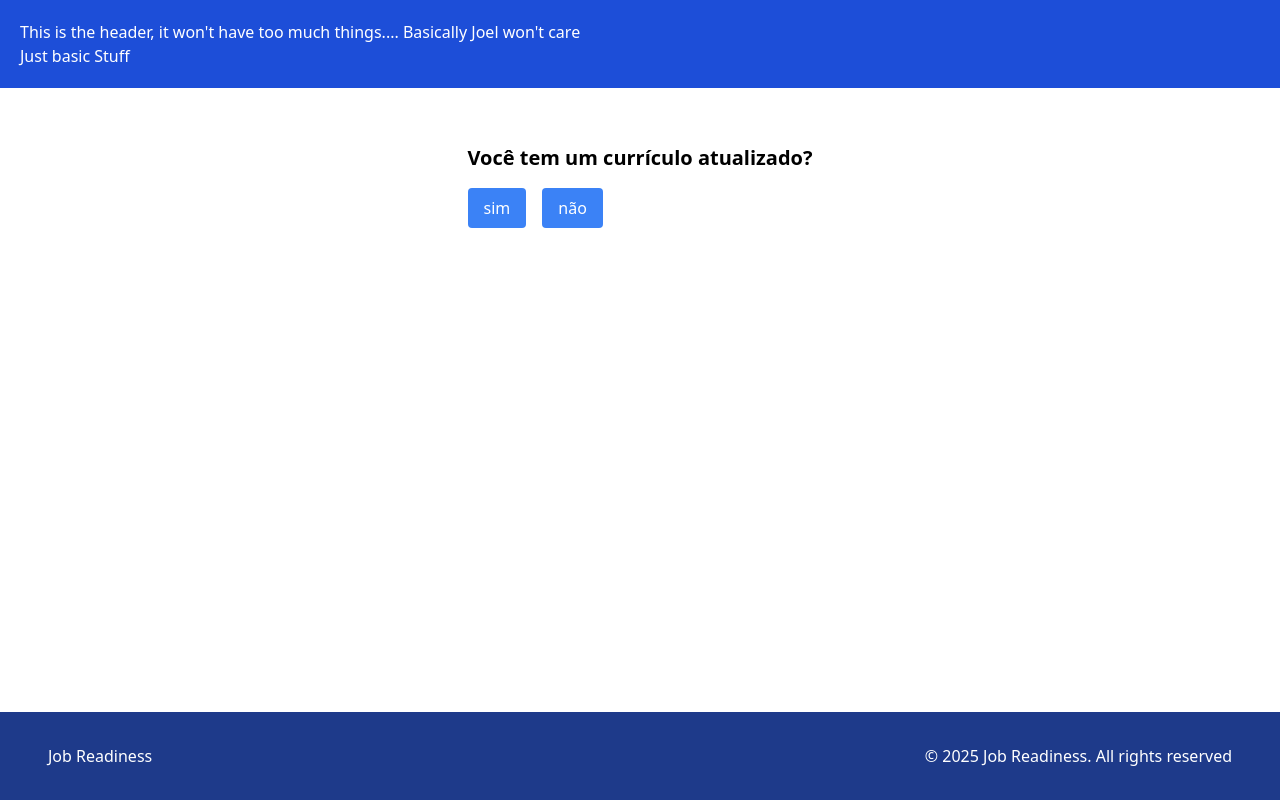
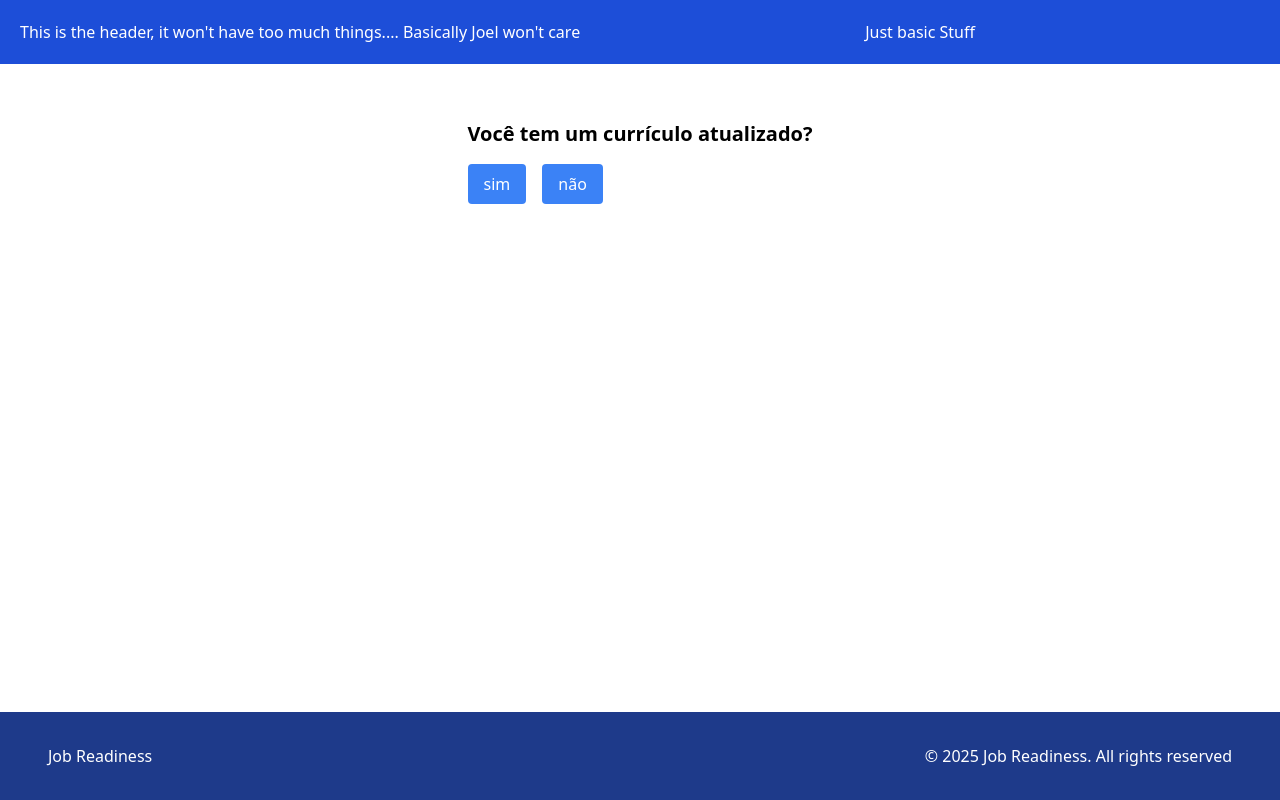
Before and after one commit to Herbert-C-byte/job-readiness, a React (Vite) app in the folder job-readness-checker/: page / in a window 1280 px wide. Built offline with nearby package versions, Linux system fonts and the light colour scheme.

Commit message:
Cassio/Header style fix

```diff
--- a/job-readness-checker/src/Header.tsx
+++ b/job-readness-checker/src/Header.tsx
@@ -2,7 +2,7 @@ export default function Header() {
   return (
     <>
       <header>
-        <nav className="bg-blue-700 p-5 " flex justify-between >
+        <nav className="bg-blue-700 p-5 flex justify-between">
           <h1 className="text-white">This is the header, it won't have too much things.... Basically Joel won't care</h1>
           <h1 className="text-white">Just basic Stuff</h1>
           <div></div>
```
